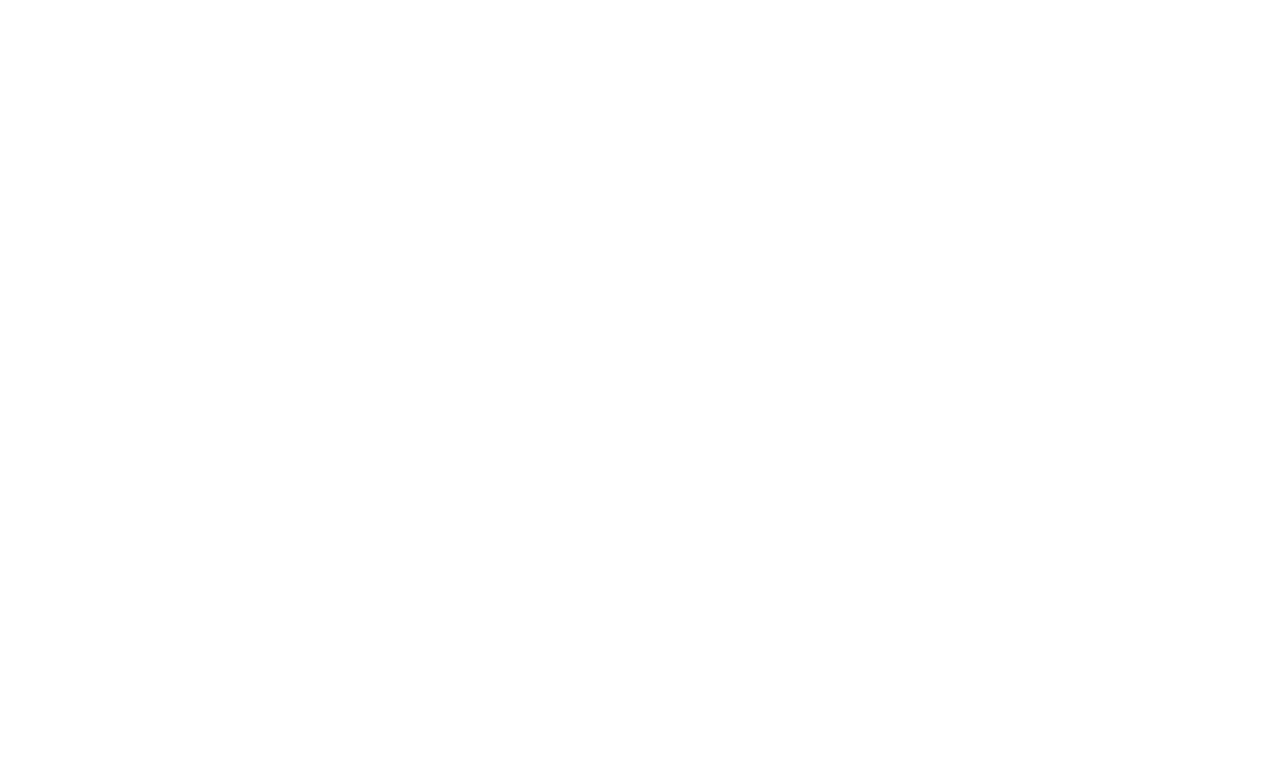
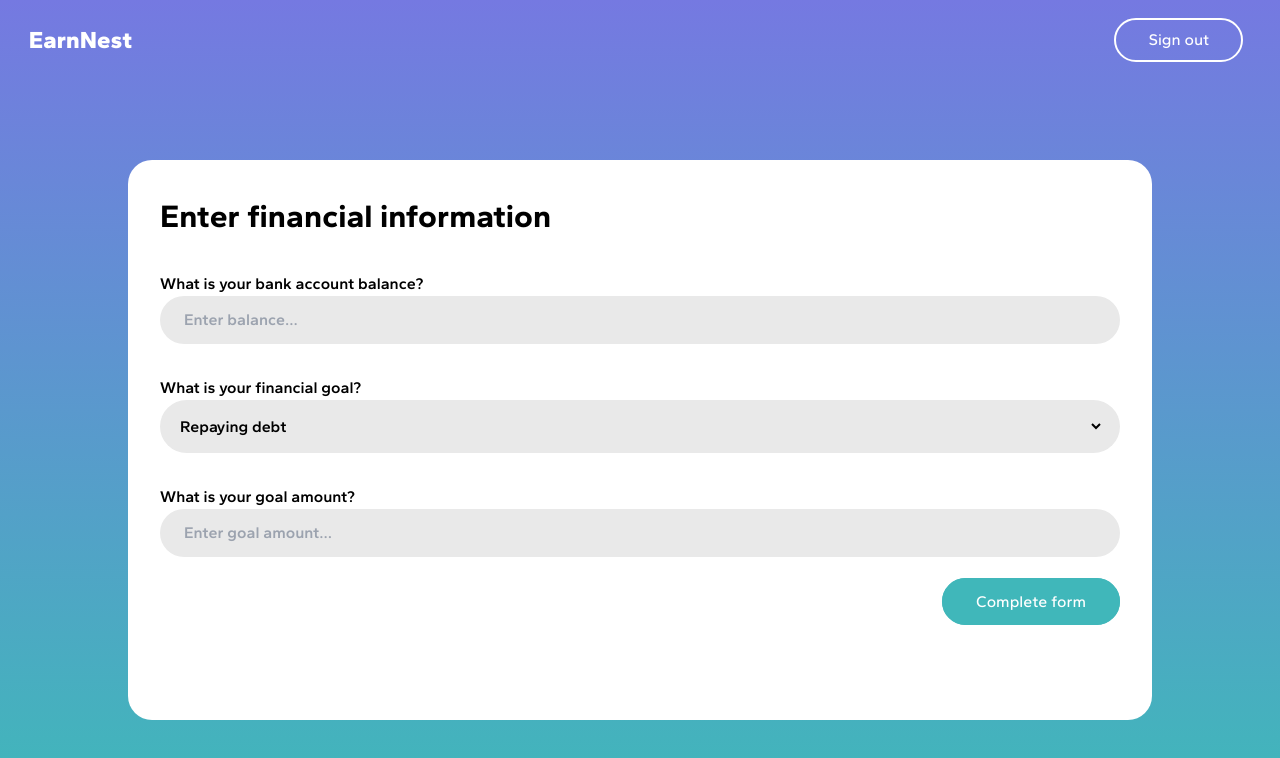
Before and after one commit to danielnguywn/HackUTD, a React (Create React App) app in the folder frontend/: page /form in a window 1280 px wide. Before the commit this address had no page. Shown: the top 758 px of the page. Built offline with nearby package versions, Linux system fonts and the light colour scheme.

Commit message:
Did onboarding survey

```diff
--- a/frontend/src/App.js
+++ b/frontend/src/App.js
@@ -4,6 +4,7 @@
 
 import LandingPage from './Pages/LandingPage';
 import SignIn from './Pages/signin';
+import Questionnaire from './Pages/questionnaire';
 
 function App() {
   return (
@@ -12,6 +13,7 @@
         <Routes>
           <Route path="/" element={<LandingPage />} />
           <Route path="/signin" element={<SignIn />} />
+          <Route path="/form" element={<Questionnaire />} />
         </Routes>
       </div>
     </div>
--- /dev/null
+++ b/frontend/src/Pages/questionnaire.css
@@ -0,0 +1,83 @@
+.page-center {
+    display: flex;
+    justify-content: center;
+    align-items: center;
+}
+
+.form-background {
+    display: flex;
+    flex-direction: column;
+    width: 80vw;
+    height: 70vh;
+    background-color: white;
+    border-radius: 1.5rem;
+    padding: 2rem;
+    margin-top: 10vh;
+}
+
+.form-header {
+    font-family: 'Gantari';
+    font-size: 2rem;
+    font-weight: 700;
+    margin-bottom: 2rem;
+}
+
+.form-label {
+    font-family: 'Gantari';
+    font-size: 1rem;
+    font-weight: 600;
+}
+
+.form-input {
+    font-family: 'Gantari';
+    display: flex;
+    background-color: var(--gray);
+    border-radius: 3rem;
+    width: 100%;
+    height: 1rem;
+    font-size: 1rem;
+    font-weight: 600;
+    padding: 1.5rem;
+    margin-bottom: 2rem;
+    transition: all ease 0.15s;
+}
+
+.form-input:hover {
+    background-color: var(--dark-gray);
+}
+
+.form-input:focus {
+    background-color: var(--gray);
+    outline: none;
+}
+
+.form-select-background {
+    display: flex;
+    background-color: var(--gray);
+    border-radius: 3rem;
+    width: 100%;
+    transition: all ease 0.15s;
+    margin-bottom: 2rem;
+}
+
+.form-select-background:hover {
+    background-color: var(--dark-gray);
+}
+
+.form-select {
+    font-family: 'Gantari';
+    width: 100%;
+    margin: 1rem;
+    font-size: 1rem;
+    font-weight: 600;
+    background: none;
+    transition: all ease 0.15s;
+}
+
+.form-select:focus {
+    outline: none;
+}
+
+.align-right {
+    margin-left: auto;
+}
--- /dev/null
+++ b/frontend/src/Pages/questionnaire.js
@@ -0,0 +1,35 @@
+import './questionnaire.css';
+import NavBarDash from '../components/NavBarDash';
+import { Link } from 'react-router-dom';
+
+const Questionnaire = () => {
+    return (
+        <div>
+            <div className="dark-gradient-background">
+                <NavBarDash />
+                <div className="page-center">
+                    <div className="form-background">
+                        <div className="form-header">Enter financial information</div>
+                        <div className="form-label">What is your bank account balance?</div>
+                        <input className="form-input" placeholder="Enter balance..."/>
+                        <div className="form-label">What is your financial goal?</div>
+                        <div className="form-select-background">
+                            <select className="form-select">
+                                <option value="1">Repaying debt</option>
+                                <option value="2">Saving</option>
+                                <option value="3">Investing</option>
+                            </select>
+                        </div>
+                        <div className="form-label">What is your goal amount?</div>
+                        <input className="form-input" placeholder="Enter goal amount..."/>
+                        <div className="align-right">
+                            <Link to="/dashboard" className="teal-button">Complete form</Link>
+                        </div>
+                    </div>
+                </div>
+            </div>
+        </div>
+    )
+}
+
+export default Questionnaire
--- a/frontend/src/index.js
+++ b/frontend/src/index.js
@@ -6,6 +6,7 @@
 import SignIn from "./Pages/signin";
 import SignUp from "./Pages/signup";
 import Dashboard from "./Pages/dashboard";
+import Questionnaire from "./Pages/questionnaire";
 
 // Get the root element
 const container = document.getElementById('root');
@@ -21,6 +22,7 @@
         <Route path="/signin" element={<SignIn />} />
         <Route path="/signup" element={<SignUp />} />
         <Route path="/dashboard" element={<Dashboard />} />
+        <Route path="/form" element={<Questionnaire />} />
       </Routes>
     </Router>
   </React.StrictMode>
```
